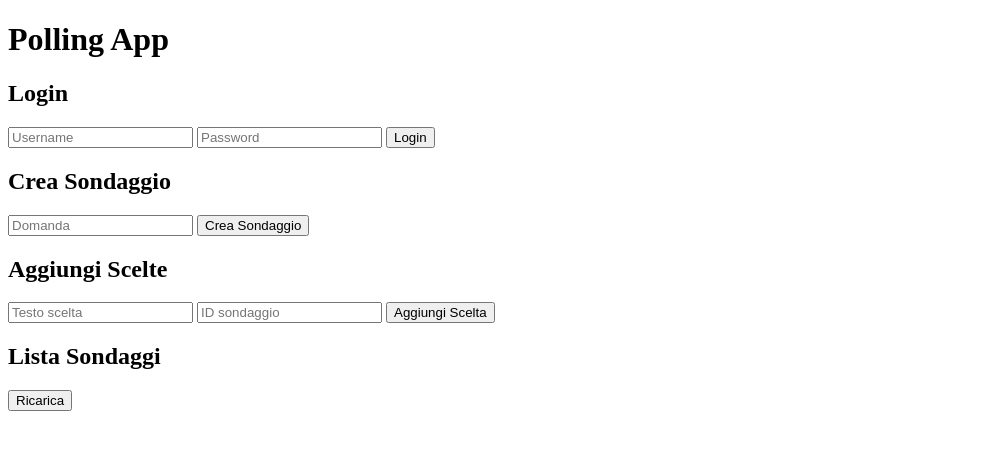
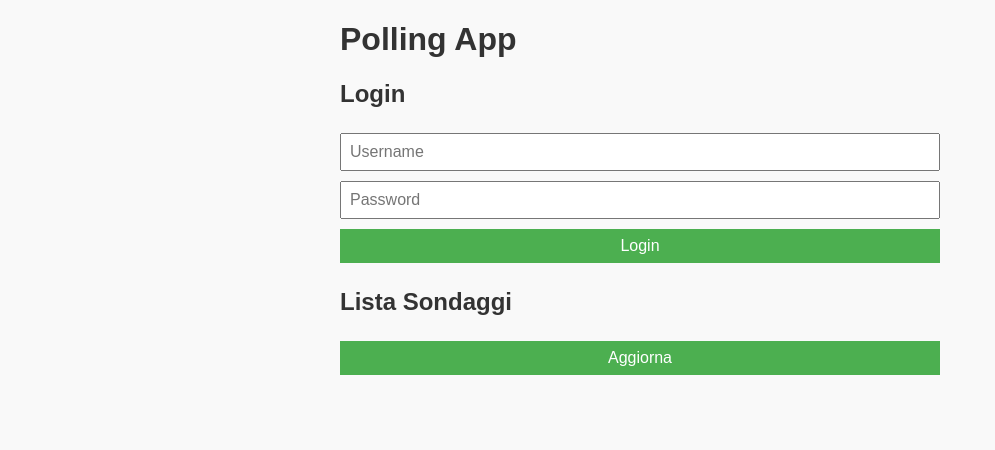
Before and after one commit to Niccomagno01/PollingProg, a Django app: page / in a window 1280 px wide. Shown: the top 450 px of the page, without its empty margins (0-995 px from the left). Run offline with Django 5.2, Linux system fonts and the light colour scheme; data that the repository does not hold is empty.

Commit message:
aggiornamento layout

```diff
--- a/templates/index.html
+++ b/templates/index.html
@@ -1,57 +1,144 @@
 <!DOCTYPE html>
-<html>
+<html lang="it">
 <head>
+  <meta charset="UTF-8" />
   <title>Polling App - Minimal Client</title>
-  <meta charset="UTF-8" />
+  <style>
+    body {
+      font-family: Arial, sans-serif;
+      max-width: 600px;
+      margin: 20px auto;
+      padding: 0 15px;
+      background: #f9f9f9;
+    }
+    h1, h2 {
+      color: #333;
+    }
+    input, button {
+      padding: 8px;
+      margin: 5px 0;
+      width: 100%;
+      box-sizing: border-box;
+      font-size: 1em;
+    }
+    button {
+      background-color: #4caf50;
+      color: white;
+      border: none;
+      cursor: pointer;
+      transition: background-color 0.3s;
+    }
+    button:hover {
+      background-color: #45a049;
+    }
+    ul {
+      list-style: none;
+      padding-left: 0;
+    }
+    li {
+      background: white;
+      margin: 8px 0;
+      padding: 10px;
+      border-radius: 5px;
+      box-shadow: 0 1px 3px rgba(0,0,0,0.1);
+    }
+    li ul {
+      margin-top: 8px;
+    }
+    li ul li {
+      background: #eee;
+      margin: 4px 0;
+      padding: 6px;
+      border-radius: 4px;
+    }
+    li ul li button {
+      width: auto;
+      margin-left: 10px;
+      padding: 4px 10px;
+      font-size: 0.9em;
+    }
+    #login-status {
+      color: #d33;
+      font-weight: bold;
+      margin-top: 5px;
+    }
+  </style>
 </head>
 <body>
+
   <h1>Polling App</h1>
 
+  <section id="login-section">
     <h2>Login</h2>
-  <input id="username" placeholder="Username" />
-  <input id="password" type="password" placeholder="Password" />
+    <input id="username" placeholder="Username" autocomplete="username" />
+    <input id="password" type="password" placeholder="Password" autocomplete="current-password" />
     <button onclick="login()">Login</button>
     <p id="login-status"></p>
+  </section>
 
+  <section id="create-poll-section" style="display:none;">
     <h2>Crea Sondaggio</h2>
-  <input id="poll-question" placeholder="Domanda" />
-  <button onclick="createPoll()">Crea Sondaggio</button>
+    <input id="poll-question" placeholder="Inserisci la domanda del sondaggio" />
+    <button onclick="createPoll()">Crea</button>
+  </section>
 
-  <h2>Aggiungi Scelte</h2>
+  <section id="add-choice-section" style="display:none;">
+    <h2>Aggiungi Scelta</h2>
+    <input id="poll-id-for-choice" placeholder="ID sondaggio" />
     <input id="choice-text" placeholder="Testo scelta" />
-  <input id="poll-id-for-choice" placeholder="ID sondaggio" />
-  <button onclick="addChoice()">Aggiungi Scelta</button>
+    <button onclick="addChoice()">Aggiungi</button>
+  </section>
 
+  <section id="polls-section">
     <h2>Lista Sondaggi</h2>
-  <button onclick="loadPolls()">Ricarica</button>
+    <button onclick="loadPolls()">Aggiorna</button>
     <ul id="polls-list"></ul>
+  </section>
 
 <script>
   let token = null;
 
   async function login() {
+    const username = document.getElementById('username').value.trim();
+    const password = document.getElementById('password').value.trim();
+    const status = document.getElementById('login-status');
+    if (!username || !password) {
+      status.textContent = 'Inserisci username e password';
+      return;
+    }
+
+    try {
       const res = await fetch('/api/token/', {
         method: 'POST',
         headers: { 'Content-Type': 'application/json' },
-        body: JSON.stringify({
-          username: document.getElementById('username').value,
-          password: document.getElementById('password').value
-        })
+        body: JSON.stringify({ username, password })
       });
-      const loginStatus = document.getElementById('login-status');
-      if (!res.ok) {
-        loginStatus.textContent = 'Login fallito';
-        return;
-      }
+      if (!res.ok) throw new Error('Credenziali errate');
+
       const data = await res.json();
       token = data.access;
-      loginStatus.textContent = 'Login effettuato!';
+      status.style.color = 'green';
+      status.textContent = 'Login effettuato con successo!';
+      document.getElementById('create-poll-section').style.display = 'block';
+      document.getElementById('add-choice-section').style.display = 'block';
+    } catch (e) {
+      status.style.color = '#d33';
+      status.textContent = e.message;
+    }
   }
 
   async function createPoll() {
-      if (!token) { alert('Devi prima effettuare il login'); return; }
+    if (!token) {
+      alert('Devi prima effettuare il login');
+      return;
+    }
     const question = document.getElementById('poll-question').value.trim();
-      if (!question) { alert('Inserisci la domanda'); return; }
+    if (!question) {
+      alert('Inserisci la domanda del sondaggio');
+      return;
+    }
+
+    try {
       const res = await fetch('/api/polls/', {
         method: 'POST',
         headers: {
@@ -60,24 +147,30 @@
         },
         body: JSON.stringify({ question })
       });
-      if (!res.ok) {
-        alert('Errore nella creazione del sondaggio');
-        return;
-      }
+      if (!res.ok) throw new Error('Errore nella creazione del sondaggio');
       const data = await res.json();
-      alert('Sondaggio creato con ID: ' + data.id);
+      alert(`Sondaggio creato con ID: ${data.id}`);
       document.getElementById('poll-id-for-choice').value = data.id;
       document.getElementById('poll-question').value = '';
+      loadPolls();
+    } catch (e) {
+      alert(e.message);
+    }
   }
 
   async function addChoice() {
-      if (!token) { alert('Devi prima effettuare il login'); return; }
-      const choice_text = document.getElementById('choice-text').value.trim();
-      const poll_id = document.getElementById('poll-id-for-choice').value.trim();
-      if (!choice_text || !poll_id) {
-        alert('Inserisci testo scelta e ID sondaggio');
+    if (!token) {
+      alert('Devi prima effettuare il login');
       return;
     }
+    const poll_id = document.getElementById('poll-id-for-choice').value.trim();
+    const choice_text = document.getElementById('choice-text').value.trim();
+    if (!poll_id || !choice_text) {
+      alert('Inserisci ID sondaggio e testo scelta');
+      return;
+    }
+
+    try {
       const res = await fetch(`/api/polls/${poll_id}/choices/`, {
         method: 'POST',
         headers: {
@@ -88,16 +181,23 @@
       });
       if (!res.ok) {
         const err = await res.json();
-        alert('Errore nell\'aggiunta della scelta: ' + (err.error || JSON.stringify(err)));
-        return;
+        throw new Error(err.error || 'Errore nell\'aggiunta della scelta');
       }
       alert('Scelta aggiunta con successo!');
       document.getElementById('choice-text').value = '';
       loadPolls();
+    } catch (e) {
+      alert(e.message);
+    }
   }
 
   async function vote(pollId, choiceId) {
-      if (!token) { alert('Devi prima effettuare il login'); return; }
+    if (!token) {
+      alert('Devi prima effettuare il login');
+      return;
+    }
+
+    try {
       const res = await fetch(`/api/polls/${pollId}/vote/`, {
         method: 'POST',
         headers: {
@@ -108,33 +208,33 @@
       });
       if (!res.ok) {
         const err = await res.json();
-        alert('Errore nel voto: ' + (err.error || JSON.stringify(err)));
-        return;
+        throw new Error(err.error || 'Errore nel voto');
       }
       alert('Voto registrato con successo!');
       loadPolls();
+    } catch (e) {
+      alert(e.message);
+    }
   }
 
   async function loadPolls() {
+    try {
       const res = await fetch('/api/polls/');
-      if (!res.ok) {
-        alert('Errore nel caricamento sondaggi');
-        return;
-      }
-      const data = await res.json();
+      if (!res.ok) throw new Error('Errore nel caricamento sondaggi');
+      const polls = await res.json();
       const list = document.getElementById('polls-list');
       list.innerHTML = '';
-      data.forEach(poll => {
+      polls.forEach(poll => {
         const li = document.createElement('li');
         li.textContent = `(${poll.id}) ${poll.question}`;
 
-        if (poll.choices && poll.choices.length > 0) {
+        if (poll.choices && poll.choices.length) {
           const choicesUl = document.createElement('ul');
           poll.choices.forEach(choice => {
             const choiceLi = document.createElement('li');
             choiceLi.textContent = `${choice.choice_text} (voti: ${choice.votes_count})`;
-            // Aggiungo bottone voto se loggato
-            if(token) {
+
+            if (token) {
               const voteBtn = document.createElement('button');
               voteBtn.textContent = 'Vota';
               voteBtn.onclick = () => vote(poll.id, choice.id);
@@ -146,7 +246,14 @@
         }
         list.appendChild(li);
       });
+    } catch (e) {
+      alert(e.message);
     }
+  }
+
+  // Carica i sondaggi appena aperta la pagina
+  loadPolls();
 </script>
+
 </body>
 </html>
```
Lines whose indentation alone changed are shown as unchanged.
